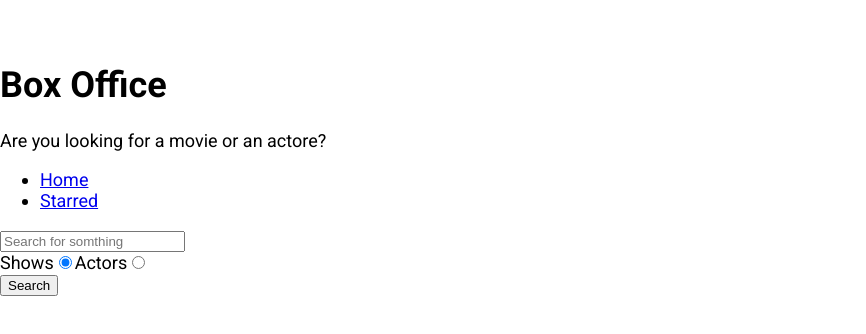
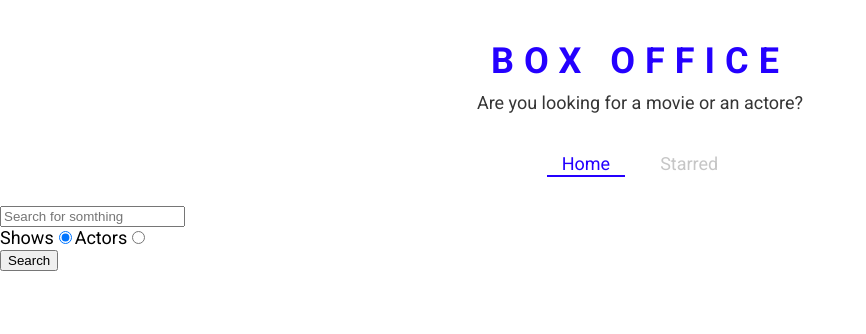
Before and after one commit to erezdan/box-office, a React (Create React App) app: page / in a window 1280 px wide. Shown: the top 334 px of the page, without its empty margins (0-866 px from the left). Built offline with nearby package versions, Linux system fonts and the light colour scheme.

Commit message:
defined theme from styled components and created a few styled components

```diff
--- a/src/App.js
+++ b/src/App.js
@@ -1,12 +1,22 @@
 /* eslint-disable func-names */
 import React from 'react';
 import { Switch, Route } from 'react-router-dom';
+import { ThemeProvider } from 'styled-components';
 import Home from './pages/Home';
 import Show from './pages/Show';
 import Starred from './pages/Starred';
 
+const theme = {
+  mainColors: {
+    blue: '#2400ff',
+    gray: '#c6c6c6',
+    dark: '#353535',
+  },
+};
+
 const App = () => {
   return (
+    <ThemeProvider theme={theme}>
       <Switch>
         <Route exact path="/">
           <Home />
@@ -24,6 +34,7 @@
           <div>Not found</div>
         </Route>
       </Switch>
+    </ThemeProvider>
   );
 };
 
--- a/src/components/Navs.js
+++ b/src/components/Navs.js
@@ -1,5 +1,6 @@
 import React from 'react';
-import { Link } from 'react-router-dom';
+import { useLocation } from 'react-router-dom';
+import { LinkStyled, NavList } from './Navs.styled';
 
 const LINKS = [
   { to: '/', text: 'Home' },
@@ -7,17 +8,24 @@
 ];
 
 const Navs = () => {
+  const location = useLocation();
+
   return (
     <div>
-      <ul>
+      <NavList>
         {LINKS.map(item => {
           return (
             <li key={item.to}>
-              <Link to={item.to}>{item.text}</Link>
+              <LinkStyled
+                to={item.to}
+                className={item.to === location.pathname ? 'active' : ''}
+              >
+                {item.text}
+              </LinkStyled>
             </li>
           );
         })}
-      </ul>
+      </NavList>
     </div>
   );
 };
--- /dev/null
+++ b/src/components/Navs.styled.js
@@ -0,0 +1,41 @@
+import styled from 'styled-components';
+import { Link } from 'react-router-dom';
+
+export const NavList = styled.ul`
+  display: flex;
+  justify-content: center;
+  list-style: none;
+  margin: 0 0 30px;
+  padding: 0;
+`;
+
+export const LinkStyled = styled(Link)`
+  margin: 0 10px;
+  padding: 3px 15px;
+  position: relative;
+  text-decoration: none;
+  color: ${({ theme }) => theme.mainColors.gray};
+  &.active {
+    color: ${({ theme }) => theme.mainColors.blue};
+    &:after {
+      content: '';
+      position: absolute;
+      display: block;
+      height: 2px;
+      left: 0%;
+      bottom: 0;
+      background-color: ${({ theme }) => theme.mainColors.blue};
+      animation: slide-in 0.3s ease-in forwards;
+      @keyframes slide-in {
+        from {
+          left: 50%;
+          width: 0;
+        }
+        to {
+          left: 0%;
+          width: 100%;
+        }
+      }
+    }
+  }
+`;
--- a/src/components/Title.js
+++ b/src/components/Title.js
@@ -1,11 +1,12 @@
 import React from 'react';
+import { TitleWrapper } from './Title.styled';
 
 const Title = ({ title, subTitle }) => {
   return (
-    <div>
+    <TitleWrapper>
       <h1>{title}</h1>
       <p>{subTitle}</p>
-    </div>
+    </TitleWrapper>
   );
 };
 
--- /dev/null
+++ b/src/components/Title.styled.js
@@ -0,0 +1,18 @@
+import styled from 'styled-components';
+
+export const TitleWrapper = styled.div`
+  text-align: center;
+  margin: 0 0 40px;
+
+  h1 {
+    color: ${({ theme }) => theme.mainColors.blue};
+    letter-spacing: 10px;
+    text-transform: uppercase;
+    margin: 0 0 10px;
+  }
+
+  p {
+    color: ${({ theme }) => theme.mainColors.dark};
+    margin: 0;
+  }
+`;
--- a/src/pages/Home.js
+++ b/src/pages/Home.js
@@ -46,7 +46,6 @@
     setSearchOption(ev.target.value);
   };
 
-  console.log(input);
   return (
     <MainPageLayout>
       <input
```
Lines whose indentation alone changed are shown as unchanged.
